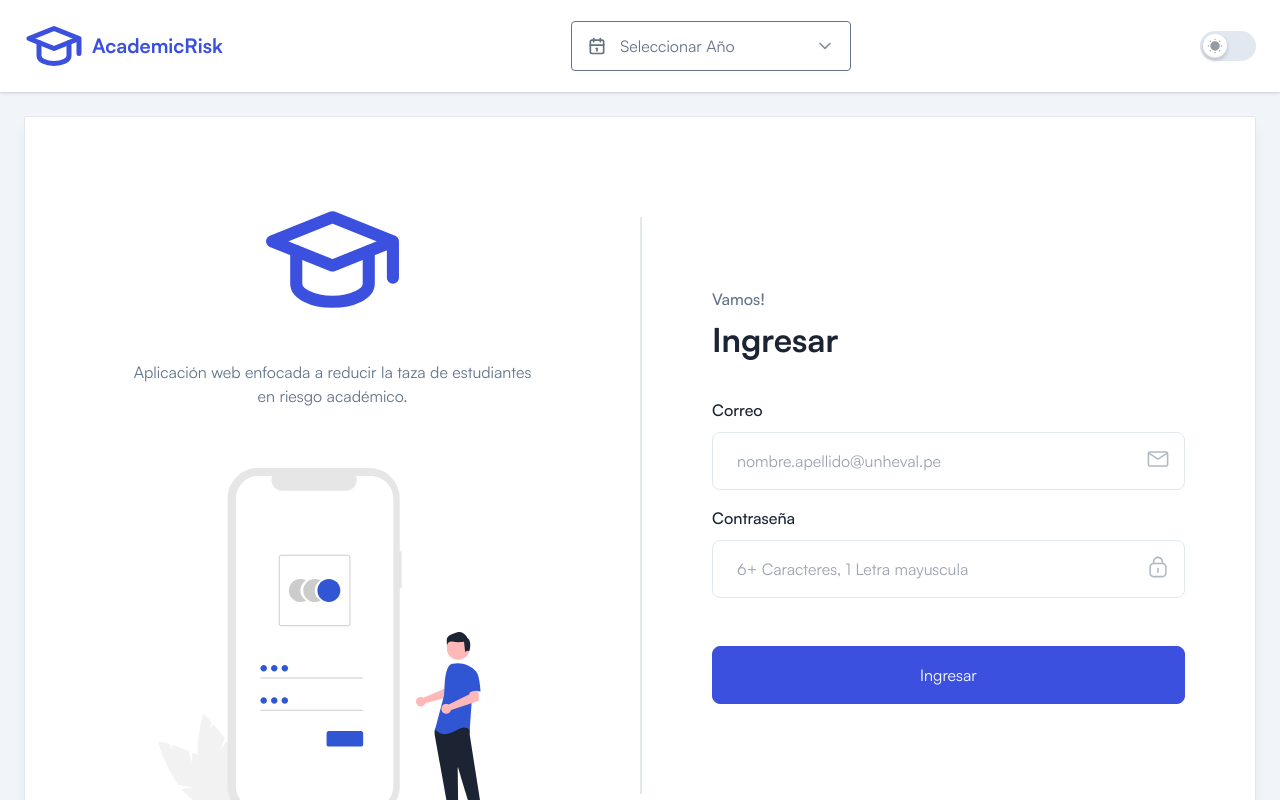
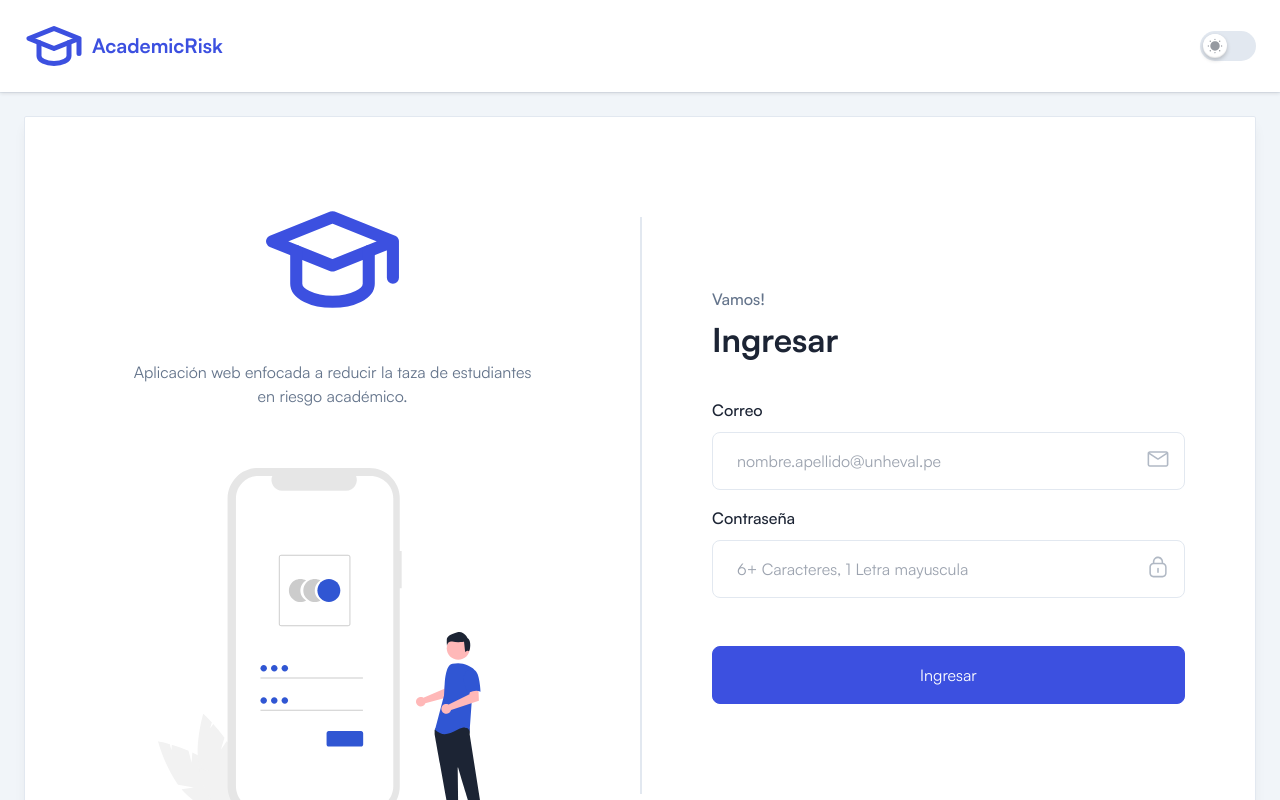
Before and after one commit to KrizRoMe/academic-risk, a Next.js app: page / in a window 1280 px wide. Built offline with nearby package versions, Linux system fonts and the light colour scheme.

Commit message:
fix: update show header select

```diff
--- a/src/components/Header/index.tsx
+++ b/src/components/Header/index.tsx
@@ -87,6 +87,7 @@ const Header = (props: {
           </div>
         )}
 
+        {props.isShowUser && (
           <div className="relative z-20 w-30 bg-white dark:bg-form-input sm:w-50 md:w-70">
             <span className="absolute left-4 top-1/2 z-30 -translate-y-1/2">
               <Image
@@ -121,6 +122,7 @@ const Header = (props: {
               />
             </span>
           </div>
+        )}
 
         <div className="flex items-center gap-3 2xsm:gap-7">
           <ul className="flex items-center gap-2 2xsm:gap-4">
```
Lines whose indentation alone changed are shown as unchanged.
